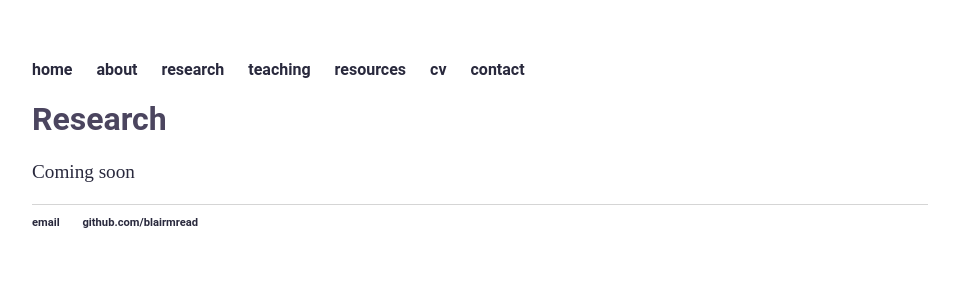
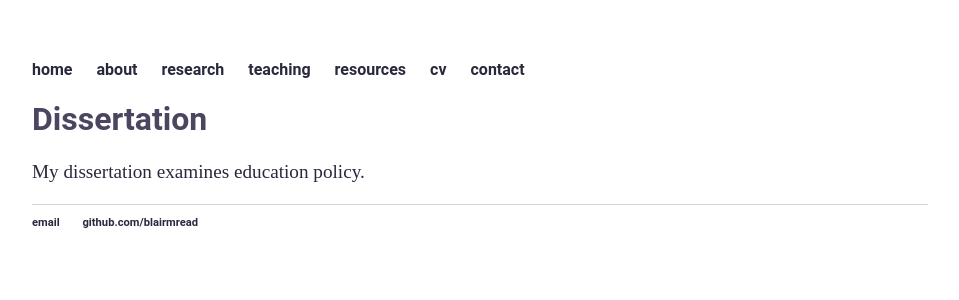
Before and after one commit to blairmread/blairmread.github.io, a Jekyll site: the page built from research/index.html, in a window 1280 px wide. Shown: the top 300 px of the page, without its empty margins (160-1119 px from the left). Built offline with Jekyll 4.4.1, drawn with Linux system fonts in a browser that asks for light colours.

Commit message:
Update index.html

```diff
--- a/research/index.html
+++ b/research/index.html
@@ -3,6 +3,6 @@ layout: default
 title: Blair Read
 ---
 <div class="blurb">
-	<h1>Research</h1>
-	<p>Coming soon</a></p>
+	<h1>Dissertation</h1>
+	<p>My dissertation examines education policy.</a></p>
 </div><!-- /.blurb -->
```
